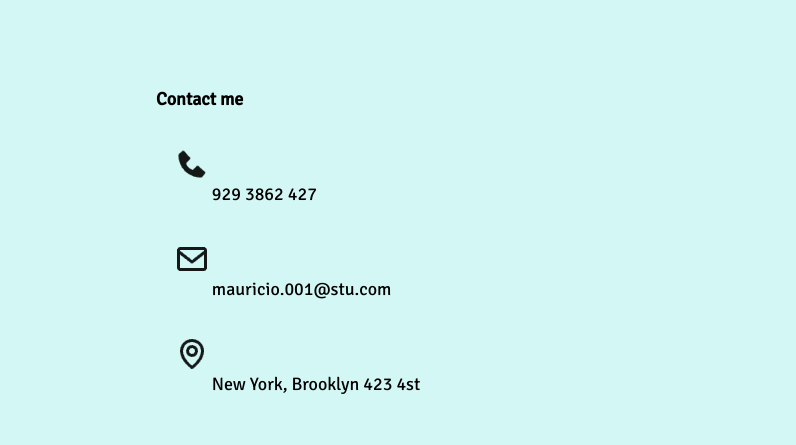
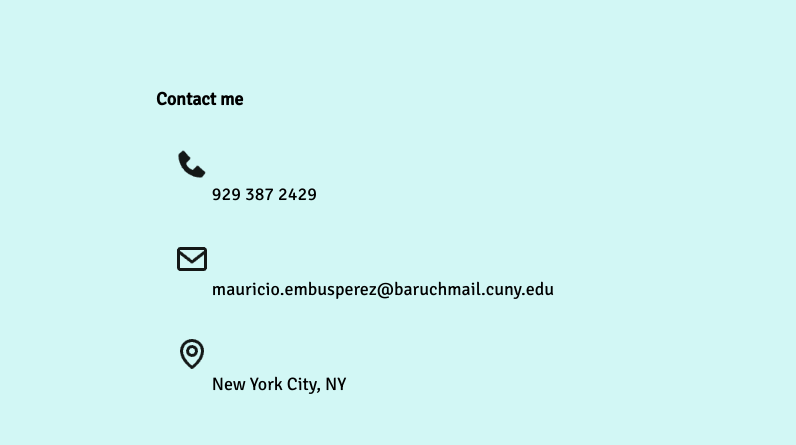
Before and after one commit to M4URIC18/M4URIC18.github.io, a plain HTML site: page experience.html in a window 1280 px wide. Shown: the part 2613-3058 px from the top of the page, 484-1280 px from the left. Drawn offline with Linux system fonts and the light colour scheme.

Commit message:
Update experience.html

```diff
--- a/experience.html
+++ b/experience.html
@@ -128,9 +128,9 @@
     <h4>Contact me</h4>
     <ul>
       <li>
-        <li><img src="./resources/images/call.png" alt="">929 3862 427</li>
-        <li><img src="./resources/images/email.png" alt="">mauricio.001@stu.com</li>
-        <li><img src="./resources/images/location.png" alt="">New York, Brooklyn 423 4st</li>
+        <li><img src="./resources/images/call.png" alt="">929 387 2429</li>
+        <li><img src="./resources/images/email.png" alt="">mauricio.embusperez@baruchmail.cuny.edu</li>
+        <li><img src="./resources/images/location.png" alt="">New York City, NY</li>
       </li>
     </ul>
   </div>
```
